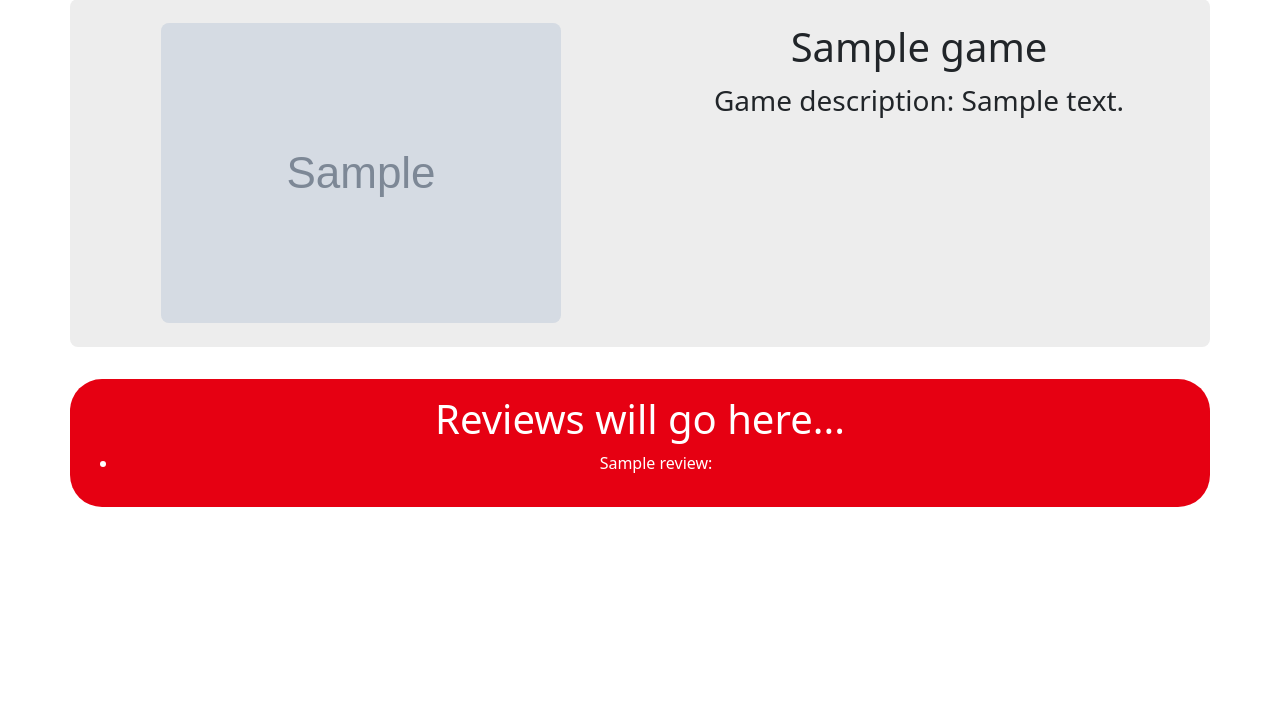
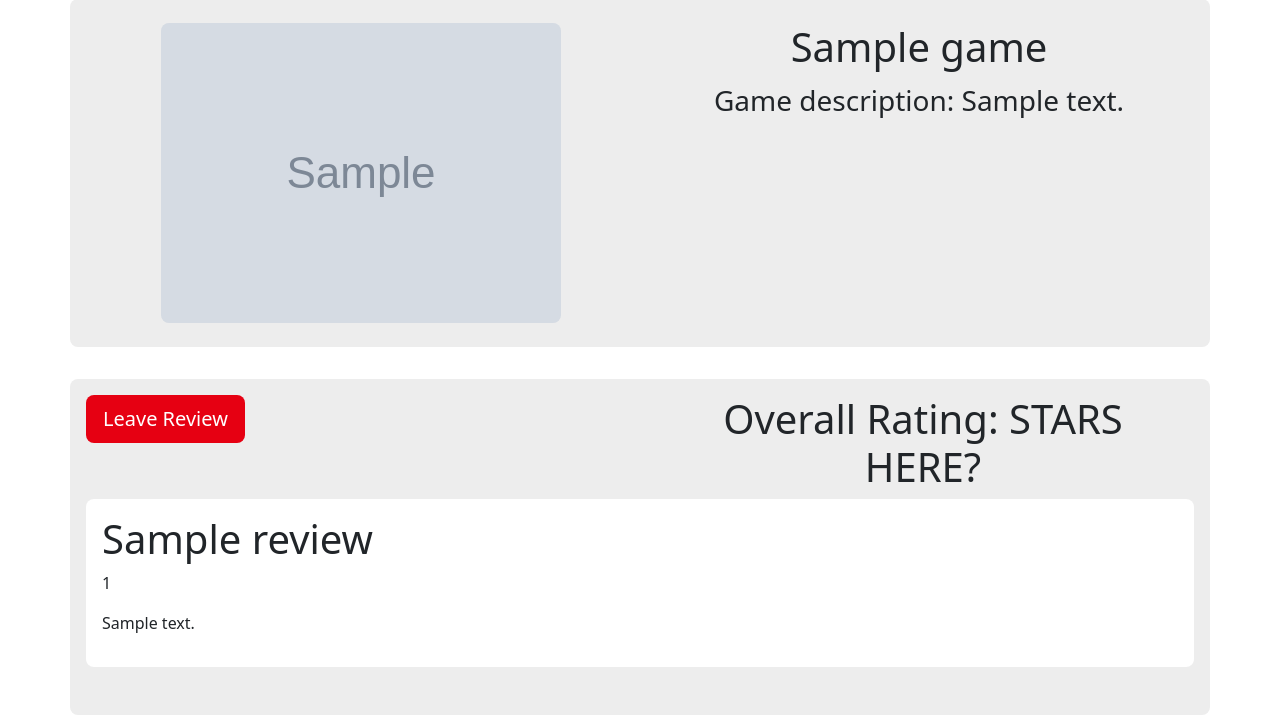
Before and after one commit to danielUCCS/switched, a Django app: page /game/1 in a window 1280 px wide. Shown: the part 101-816 px from the top of the page. Before the commit the page ends 608 px from the top, so only its background shows below. Run offline with Django 4.2, Linux system fonts and the light colour scheme; tables that the repository leaves empty hold one stand-in row (values such as "Sample post"); grey boxes marked "Sample" are stand-in pictures.

Commit message:
Added ability to leave a new review

```diff
--- a/switched_app/templates/switched_app/base_template.html
+++ b/switched_app/templates/switched_app/base_template.html
@@ -13,14 +13,14 @@
 <body>
 <nav class="navbar navbar-expand-sm navbar-dark" style="background-color: #e60012;">
     <div class="container-fluid">
-      <a class="navbar-brand fs-4" href="#">Switch.ed</a>
+      <a class="navbar-brand fs-4" href="{% url 'index' %}">Switch.ed</a>
       <button class="navbar-toggler" type="button" data-bs-toggle="collapse" data-bs-target="#navbarNav" aria-controls="navbarNav" aria-expanded="false" aria-label="Toggle navigation">
         <span class="navbar-toggler-icon"></span>
       </button>
       <div class="collapse navbar-collapse" id="navbarNav">
         <ul class="navbar-nav">
           <li class="nav-item">
-            <a class="nav-link active fs-4" aria-current="page" href="#">Home</a>
+            <a class="nav-link active fs-4" aria-current="page" href="{% url 'index' %}">Home</a>
           </li>
           <li class="nav-item">
             <a class="nav-link fs-4" href="#">Log in</a>
--- a/switched_app/templates/switched_app/game_detail.html
+++ b/switched_app/templates/switched_app/game_detail.html
@@ -7,7 +7,7 @@
   <div class="container p-3"></div>
 
   <!-- Heading -->
-  <div class="container-md rounded-3 p-4  text-center" style="background-color: #EDEDED;">
+  <div class="container-md rounded-3 p-4 text-center" style="background-color: #EDEDED;">
     <div class="row">
       <div class="col">
         <img src="{{ game.coverart.url }}" class="img-fluid rounded-3" alt="Mario Cover" />
@@ -23,17 +23,28 @@
   <div class="container p-3"></div>
 
   <!-- Heading -->
-  <div class="container-md rounded-5 p-3 text-white text-center" style="background-color: #e60012;">
-    <h1>Reviews will go here...</h1>
+  <div class="container-md rounded-3 p-3" style="background-color: #EDEDED;">
+    <!-- Top row -->
+    <div class="row">
+      <div class="col">
+        <a href="{% url 'create-review' game.id %}" class="btn btn-lg text-white" style="background-color: #e60012;">Leave Review</a>
+      </div>
+      <div class="col">
+        <div class="container text-center">
+          <h1>Overall Rating: STARS HERE?</h1>
+        </div>
+      </div>
+    </div>
 
     {% if review_list %}
-      <ul>
-        {% for review in review_list %}
-          <li>
-            {{ review.title }}:
-          </li>
-        {% endfor %}
-      </ul>
+      {% for review in review_list %}
+        <div class="container rounded-3 p-3" style="background-color: #FFFFFF;">
+          <h1>{{ review.title }}</h1>
+          <p>{{ review.rating }}</p>
+          <p>{{ review.description }}</p>
+        </div>
+        <div class="container p-3"></div>
+      {% endfor %}
     {% else %}
       <p>There are no reviews.</p>
     {% endif %}
--- a/switched_app/templates/switched_app/index.html
+++ b/switched_app/templates/switched_app/index.html
@@ -7,7 +7,7 @@
 {% block content %}
 <h1> Check out the latest games! </h1>
 
-<div class="container-fluid p-3">
+<div class="container-md p-3">
     <div class="row">
 
         <!-- For each game passed as context, create a new card -->
@@ -21,7 +21,7 @@
                     <h5 class="card-title">{{game.title}}</h5>
                     <h6 class="card-subtitle mb-2 text-body-secondary"></h6>
                     <p class="card-text">Maybe show star rating here...</p>
-                    <a href="{{game.get_absolute_url}}" class="btn btn-primary stretched-link">Explore</a>
+                    <a href="{{game.get_absolute_url}}" class="btn btn-dark stretched-link">Explore</a>
                 </div>
             </div>
         </div>
--- a/switched_app/urls.py
+++ b/switched_app/urls.py
@@ -9,4 +9,7 @@ urlpatterns = [
     # Map to a detailed game view
     path('game/<int:pk>', views.GameDetailView.as_view(), name='game-detail'),
 
+    # Create the review form
+    path('game/<int:game_id>/create_review/', views.createReview, name='create-review'),
+
 ]
--- a/switched_app/views.py
+++ b/switched_app/views.py
@@ -1,7 +1,9 @@
 from django.shortcuts import render
+from django.shortcuts import redirect
 from .models import Game
 from .models import Review
 from django.views import generic
+from .forms import ReviewForm
 
 # Home page
 def index(request):
@@ -17,3 +19,29 @@ class GameDetailView(generic.DetailView):
         # Create any data and add it to the context
         context['review_list'] = Review.objects.filter(game_id=self.object.id)
         return context
+
+# Form for creating a new review
+def createReview(request, game_id):
+    form = ReviewForm()
+    game = Game.objects.get(pk=game_id)
+
+    if request.method == 'POST':
+
+        # If form is valid, pass in the request
+        form = ReviewForm(request.POST)
+
+        # If the form is valid, create a new project
+        if form.is_valid():
+
+            # Save the form without committing to the database
+            review = form.save(commit=False)
+
+            # Set the game relationship
+            review.game = game
+            review.save()
+
+            # Redirect to portfolio detail page
+            return redirect('game-detail', game_id)
+
+    context = {'form': form}
+    return render(request, 'switched_app/review_form.html', context)
```
Also changed, not shown: switched_app/forms.py (added, +8 -0 lines), switched_app/templates/switched_app/review_form.html (added, +17 -0 lines).
